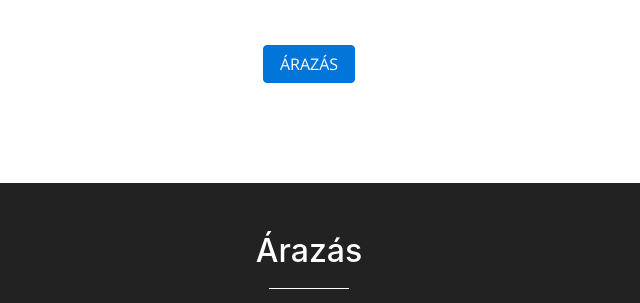
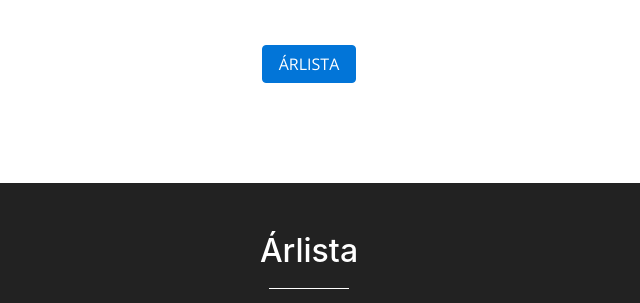
Before and after one commit to rakaszis/Stadionok-F-rfifodr-szat, a website with bundled scripts: page index.html in a window 1280 px wide. Shown: the part 1744-2047 px from the top of the page, 331-971 px from the left. Built offline with nearby package versions, Linux system fonts and the light colour scheme.

Commit message:
Add files via upload

```diff
--- a/index.html
+++ b/index.html
@@ -81,7 +81,7 @@
                         <a class="nav-link" href="#services">Szolgáltatásaim</a>
                     </li>
                     <li class="nav-item">
-                        <a class="nav-link" href="#tariffs">Árazás</a>
+                        <a class="nav-link" href="#tariffs">Árlista</a>
                     </li>
                     <li class="nav-item">
                         <a class="nav-link" href="#contact">Kapcsolat</a>
@@ -163,13 +163,13 @@
             </div>
 						<br>
 						<br>
-						<center><a class="btn btn-primary btn-xl" href="#tariffs">Árazás</a></center>
+						<center><a class="btn btn-primary btn-xl" href="#tariffs">Árlista</a></center>
         </div>
     </section>
 
     <div class="call-to-action bg-dark" id="tariffs">
         <div class="container text-center">
-						<h2>Árazás</h2>
+						<h2>Árlista</h2>
 						<hr class="light">
 						<div class="table-responsive">
 						<center>
```
